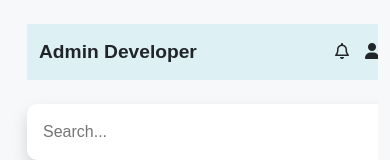
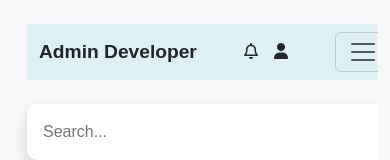
Before and after one commit to sruthipr027/ocems, a React (Create React App) app: page /edit in a window 390 px wide. Shown: the top 160 px of the page. Built offline with nearby package versions, Linux system fonts and the light colour scheme.

Commit message:
updated some components

```diff
--- a/package.json
+++ b/package.json
@@ -50,5 +50,8 @@
       "last 1 firefox version",
       "last 1 safari version"
     ]
+  },
+  "devDependencies": {
+    "@babel/plugin-proposal-private-property-in-object": "^7.21.11"
   }
 }
--- a/src/pages/AirAmbient/AirGraphPopup.jsx
+++ b/src/pages/AirAmbient/AirGraphPopup.jsx
@@ -1,7 +1,7 @@
 import React from 'react';
 import { Line } from 'react-chartjs-2';
 import { Chart as ChartJS, CategoryScale, LinearScale, LineElement, PointElement, Title, Tooltip, Legend } from 'chart.js';
-import { Modal, Button } from 'react-bootstrap';
+import { Modal } from 'react-bootstrap';
 import './Airgraph.css'; // Import the CSS file
 
 ChartJS.register(CategoryScale, LinearScale, LineElement, PointElement, Title, Tooltip, Legend);
--- a/src/pages/AirAmbient/Airambient.jsx
+++ b/src/pages/AirAmbient/Airambient.jsx
@@ -10,7 +10,6 @@ import AirGraphPopup from './AirGraphPopup';
 function  Airambient()  {
   const [showPopup, setShowPopup] = useState(false);
   const [selectedCard, setSelectedCard] = useState(null);
-  const [showCalibrationPopup, setShowCalibrationPopup] = useState(false);
 
   const airParameters = [
     { parameter: "Flow", value: 'm/s', name: "Flow" },
@@ -41,13 +40,7 @@ function  Airambient()  {
     setSelectedCard(null);
   };
 
-  const handleOpenCalibrationPopup = () => {
-    setShowCalibrationPopup(true);
-  };
 
-  const handleCloseCalibrationPopup = () => {
-    setShowCalibrationPopup(false);
-  };
 
   return (
     <div className="container-fluid">
--- a/src/pages/Download/Download.jsx
+++ b/src/pages/Download/Download.jsx
@@ -1,5 +1,4 @@
 import React from 'react';
-import { Button } from 'react-bootstrap';  // Import Button
 import { ToastContainer } from 'react-toastify';
 import 'react-toastify/dist/ReactToastify.css';  // Toastify styles
 import logo from '../../assests/images/ebhoom.png';  // Import logo
--- a/src/pages/Download/DownloadData.jsx
+++ b/src/pages/Download/DownloadData.jsx
@@ -1,9 +1,7 @@
 import React from 'react'
-import { Button } from 'react-bootstrap';  // Import Button
 import { ToastContainer } from 'react-toastify';
 import 'react-toastify/dist/ReactToastify.css';  // Toastify styles
 import { useNavigate } from 'react-router-dom';
-import FooterM from '../FooterMain/FooterM';
 import Maindashboard from '../Maindashboard/Maindashboard';
 import DashboardSam from '../Dashboard/DashboardSam';
 
--- a/src/pages/Header/Hedaer.jsx
+++ b/src/pages/Header/Hedaer.jsx
@@ -8,17 +8,15 @@ import './header.css';
 import Dropdown from 'react-bootstrap/Dropdown';
 import { useNavigate } from 'react-router-dom';
 
-
 function Hedaer() {
   const [show, setShow] = useState(false);
 
   const handleClose = () => setShow(false);
   const handleShow = () => setShow(true);
   const navigate = useNavigate();
-  const handleSignOut =()=>{
-    navigate('/')
-  }
-
+  const handleSignOut = () => {
+    navigate('/');
+  };
 
   return (
     <div className='ms-0'>
@@ -32,7 +30,7 @@ function Hedaer() {
             </Navbar.Brand>
 
             {/* Icons pushed to the right */}
-            <div className="d-flex align-items-center">
+            <div className="d-flex align-items-center icons">
               <Nav.Link className='me-3' href="#home">
                 <i className="fa-regular fa-bell fa-1x"></i>
               </Nav.Link>
--- a/src/pages/Header/header.css
+++ b/src/pages/Header/header.css
@@ -1,7 +1,10 @@
+/* Offcanvas full-screen settings */
 .full-screen-offcanvas .offcanvas {
   width: 100%; /* Full width on mobile */
   height: 100%; /* Full height on mobile */
   max-width: 100%; /* Override Bootstrap's max-width */
+  padding-left: 0; /* Remove left padding */
+  padding-right: 0; /* Remove right padding */
 }
 
 .full-screen-offcanvas .offcanvas-body {
@@ -15,6 +18,8 @@
   }
 }
 
+/* Navbar styles */
+/* Header styles */
 .header-navbar {
   background-color: rgb(221, 240, 243);
 }
@@ -24,17 +29,32 @@
 }
 
 @media (max-width: 767px) {
-  .header-navbar .brand-text {
-    text-align: left;
-    flex-grow: 1;
+  /* Remove padding on mobile view for Navbar and Offcanvas */
+  .header-navbar {
+    margin-left: 0;
+    margin-right: 0;
+    padding-left: 0;
+    padding-right: 60px;
+  }
+  @media (min-width: 769px) {
+    .header-navbar .icons{
+      margin-left: 0;
+    margin-right: 0;
+
+    padding-right: 0;
+
+    }
+
   }
 
-  .header-navbar .d-flex {
-    justify-content: flex-end;
+  .full-screen-offcanvas .offcanvas {
+    width: 100%;
+    height: 100%;
+    max-width: 100%;
   }
 
-  .brand-text .d-none {
-    display: none !important; /* Hide "User ID: " text on mobile */
+  .full-screen-offcanvas .offcanvas-body {
+    padding: 0;
   }
 }
 
--- a/src/pages/LiveEmmission/LiveEmmission.jsx
+++ b/src/pages/LiveEmmission/LiveEmmission.jsx
@@ -1,4 +1,4 @@
-import React, { useEffect, useState } from 'react';
+import React, {  useState } from 'react';
 import 'react-toastify/dist/ReactToastify.css';  // Toastify styles
 import Maindashboard from '../Maindashboard/Maindashboard';
 import DashboardSam from '../Dashboard/DashboardSam';
--- a/src/pages/LiveEmmission/MultipleVideo.jsx
+++ b/src/pages/LiveEmmission/MultipleVideo.jsx
@@ -1,4 +1,4 @@
-import React, { useEffect, useState } from 'react';
+import React, {  useState } from 'react';
 /* import axios from 'axios';
 import { API_URL } from '../../utils/apiConfig'; */
 function MultipleVideo() {
```
Also changed, not shown: 1 other file (tests, documents, lock files or other folders). Lines whose indentation alone changed are shown as unchanged.
